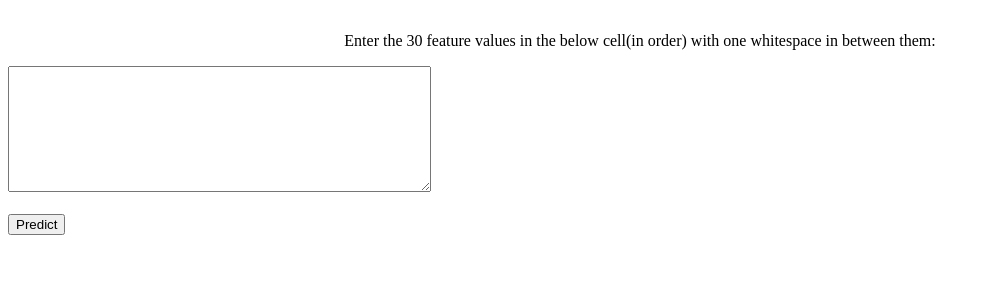
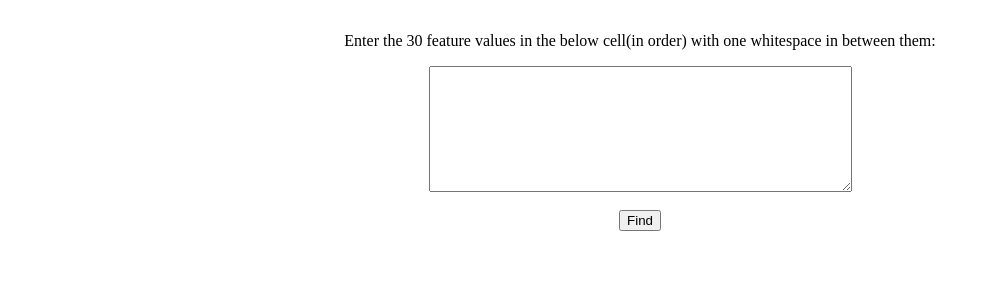
Before and after one commit to kokandeep/Kokan_Cerdit_Card, a Flask app: page / in a window 1280 px wide. Shown: the part 69-369 px from the top of the page, without its empty margins (0-990 px from the left). Run offline with Flask 2, Linux system fonts and the light colour scheme; parts of the project's set-up code (start-up, migrations or seed data) failed here and were passed over.

Commit message:
Add files via upload

```diff
--- a/templates/index.html
+++ b/templates/index.html
@@ -17,16 +17,18 @@
       <p style="text-align: center">
         Enter the 30 feature values in the below cell(in order) with one whitespace in between them:
       </p>
-    <div class="container">
-    <p style="text-align: center">
+
+    <div>
+    <p>
       <form action="{{ url_for('predict')}}" method="POST">
         <!-- <input type="text" name="comment"/> -->
-        <div class="justify">
+        <div style="display:flex;justify-content: center;">
           <textarea name="message" rows="8" cols="50"></textarea>
         </div>
         <br/>
-
-        <input type="submit" class="btn-info" value="Predict" />
+        <div style="display:flex;justify-content: center;">
+        <input type="submit" class="btn-info" value="Find"/>
+        <div/>
       </form>
     </p>
     </div>
```
